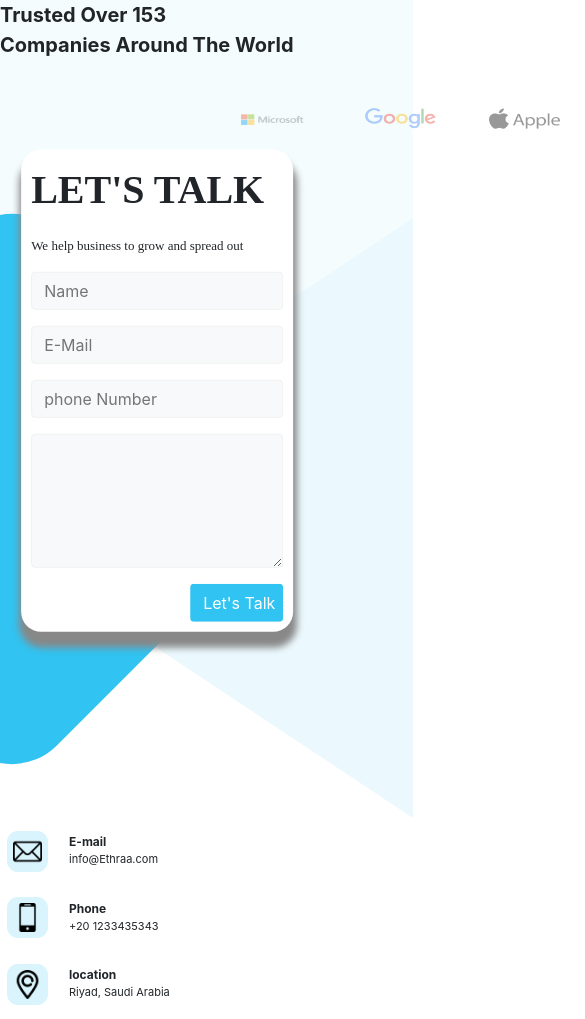
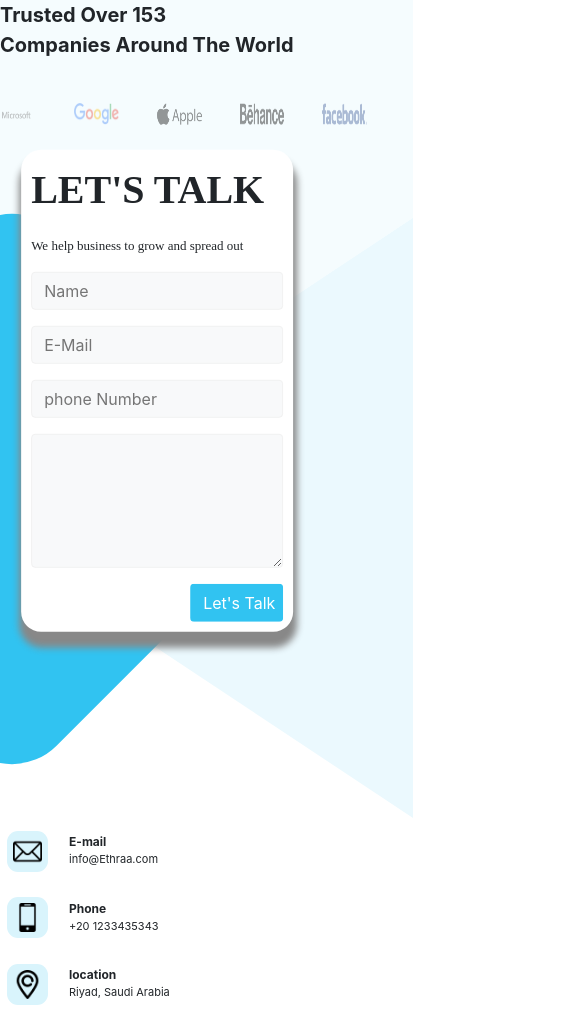
Before and after one commit to KamalEssam/desing-form-page, a plain HTML site: page index.html in a window 390 px wide. Shown: the top 1019 px of the page, 585 px wide, since content can reach past the window. Drawn offline with nearby package versions, Linux system fonts and the light colour scheme.

Commit message:
upload design

```diff
--- a/css/css.css
+++ b/css/css.css
@@ -168,12 +168,36 @@ td p {
     mix-blend-mode: normal;
     opacity: 0.4;
 }
+@media only screen and (max-width: 600px){
+  .logos {
+    margin: 26px 0px 7px -10px;
+    position: absolute;
+    width: 61px;
+    /* height: 70.02px; */
+    /* left: 379px; */
+    /* top: 343.21px; */
+    mix-blend-mode: normal;
+    opacity: 0.4;
+}
+}
 .logos img{
   margin-right: 51px;
   margin-right: 51px;
   width: 70.86px;
   height: 21.57px;
 }
+
+  @media only screen and (max-width: 600px){
+ .logos img{
+  margin-right: 36px;
+  /* margin-right: 51px; */
+  width: 44.86px;
+  height: 21.57px;
+  float: left;
+}
+}
+
+
 /* inputs styles */
 .inputs{
   display: block;
```
